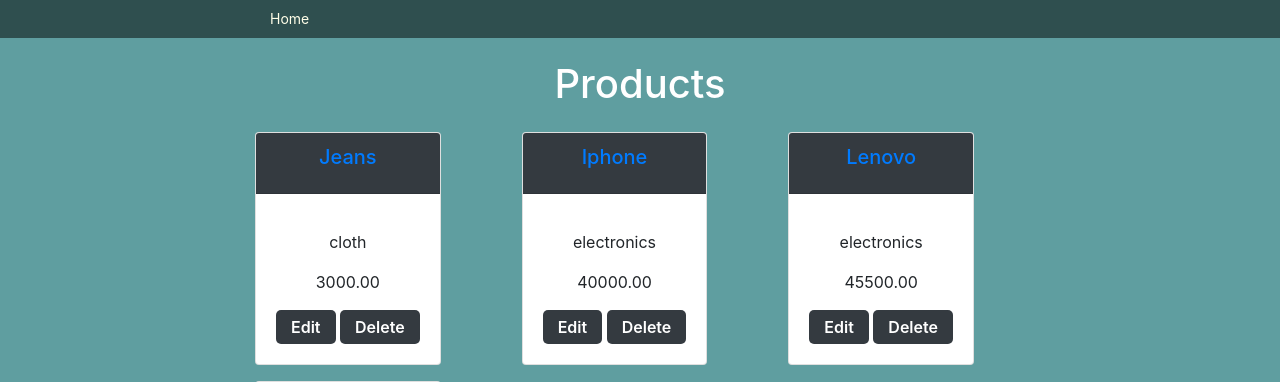
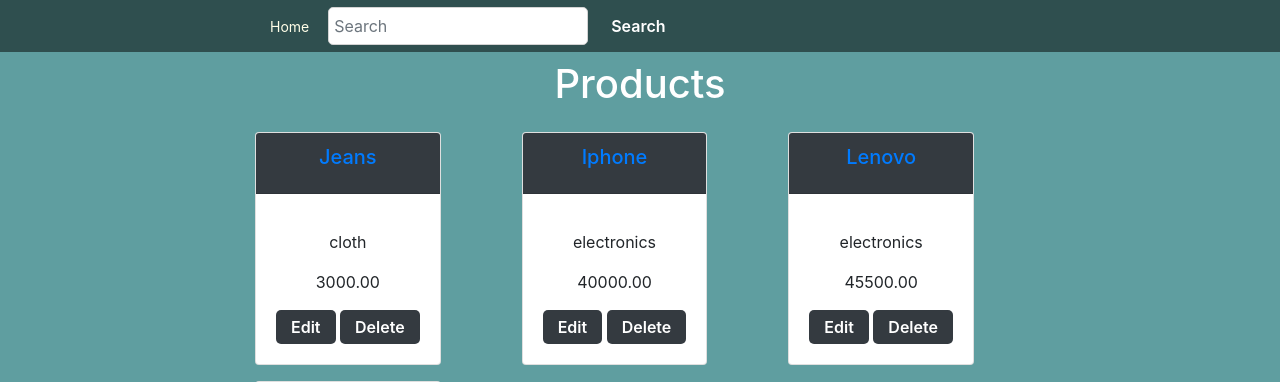
Before and after one commit to emirnur/homework-48, a Django app: page / in a window 1280 px wide. Shown: the top 382 px of the page. Run offline with Django 3.2, Linux system fonts and the light colour scheme; data comes from the database, SQL or seed files in the repository; some libraries are stand-ins or nearby versions.

Commit message:
add function of search

```diff
--- a/source/main/urls.py
+++ b/source/main/urls.py
@@ -15,10 +15,11 @@
 """
 from django.contrib import admin
 from django.urls import path
-from webapp.views import index_view, product_detail_view
+from webapp.views import index_view, product_detail_view, search_by_name
 
 urlpatterns = [
     path('admin/', admin.site.urls),
     path('', index_view, name='index'),
-    path('products/<int:pk>/', product_detail_view, name='product_detail')
+    path('products/<int:pk>/', product_detail_view, name='product_detail'),
+    path('search/', search_by_name, name='search_by_name')
 ]
--- /dev/null
+++ b/source/webapp/forms.py
@@ -0,0 +1,4 @@
+from django import forms
+
+class SearchForm(forms.Form):
+    search = forms.CharField(max_length=200, required=True, label='Поиск')
--- a/source/webapp/templates/index.html
+++ b/source/webapp/templates/index.html
@@ -1,5 +1,11 @@
 {% extends 'base.html' %}
 {% block menu %}
+    <li class="ml-auto">
+        <form class="form-inline my-2 my-lg-0"  action="{% url "search_by_name" %}">
+          <input class="form-control mr-sm-2" type="search" placeholder="Search" aria-label="Search" name="search">
+          <button class="btn btn-outline-success my-2 my-sm-0" type="submit" >Search</button>
+        </form>
+    </li>
 
 {% endblock %}
 
--- a/source/webapp/views.py
+++ b/source/webapp/views.py
@@ -1,12 +1,14 @@
 from django.shortcuts import render, get_object_or_404
 from webapp.models import Product
+from webapp.forms import SearchForm
 
 
 def index_view(request):
-
     products = Product.objects.filter(amount__gt=0).order_by('category', 'name')
+    search_form = SearchForm()
     return render(request, 'index.html', context={
-        'products': products
+        'products': products,
+        'search_form': search_form
     })
 
 def product_detail_view(request, pk):
@@ -15,3 +17,12 @@
     return render(request, 'product.html', context={
         'product': product
     })
+
+def search_by_name(request, *args, **kwargs):
+    search = request.GET.get('search')
+    products = Product.objects.filter(name__contains=search)
+    form = SearchForm()
+    return render(request, 'index.html', context={
+        'products': products,
+        'form': form,
+})
```
